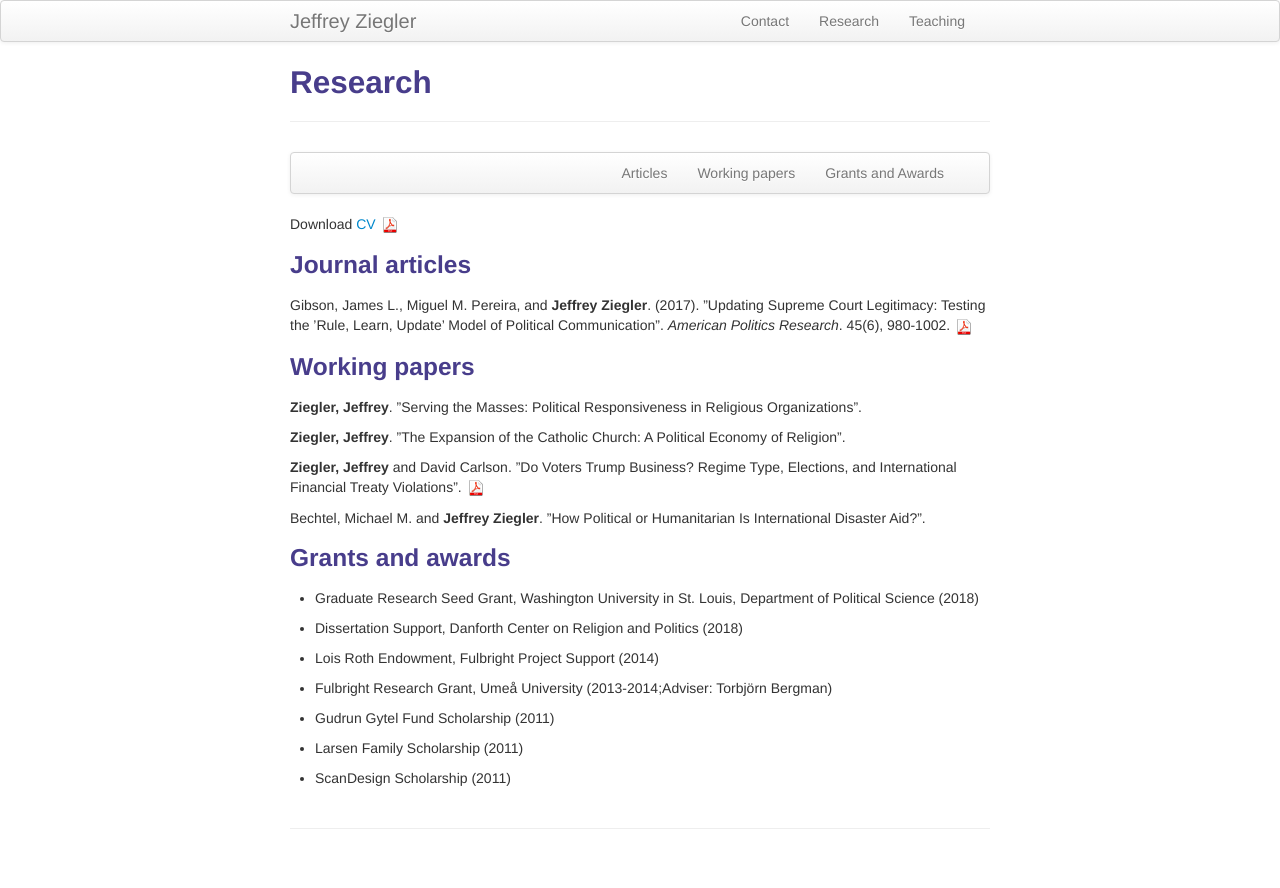
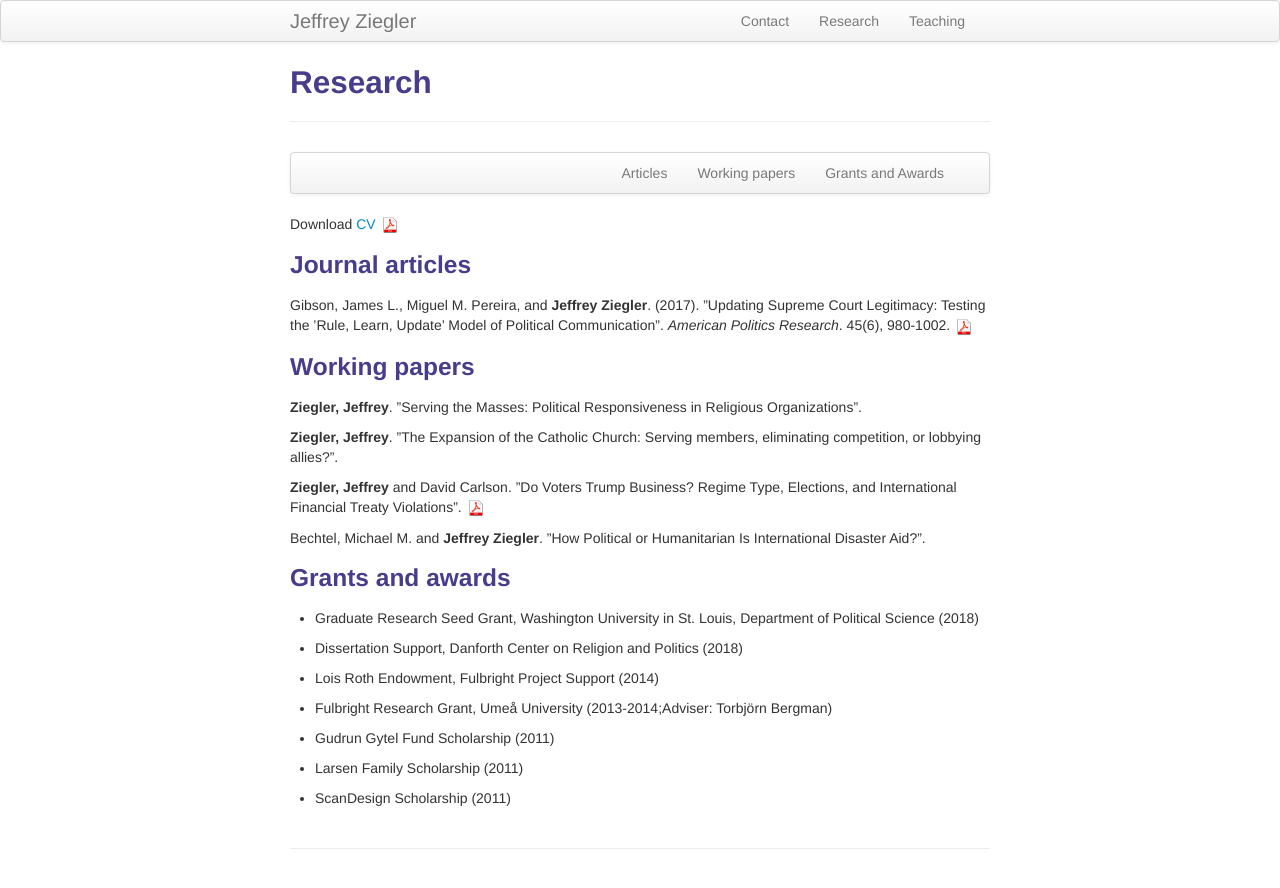
Before and after one commit to zieglerjef/zieglerjef.github.io, a Jekyll site: the page built from pages/pubs.md, in a window 1280 px wide. Shown: the top 888 px of the page. Built offline with Jekyll 4.4.1, drawn with Linux system fonts in a browser that asks for light colours.

Commit message:
Update pubs.md

```diff
--- a/pages/pubs.md
+++ b/pages/pubs.md
@@ -27,7 +27,7 @@ the ’Rule, Learn, Update’ Model of Political Communication”. *American Pol
 
 **Ziegler, Jeffrey**. ”Serving the Masses: Political Responsiveness in Religious Organizations".
 
-**Ziegler, Jeffrey**. ”The Expansion of the Catholic Church: A Political Economy of Religion”.
+**Ziegler, Jeffrey**. ”The Expansion of the Catholic Church: Serving members, eliminating competition, or lobbying allies?”.
 
 **Ziegler, Jeffrey** and David Carlson. ”Do Voters Trump Business? Regime Type, Elections, and International Financial Treaty
 Violations”. [![pdf](icons16/pdf-icon.png)](https://drive.google.com/open?id=10Ae8jxMgbHcBat3hikysuSEkpXvje0yY)
```
